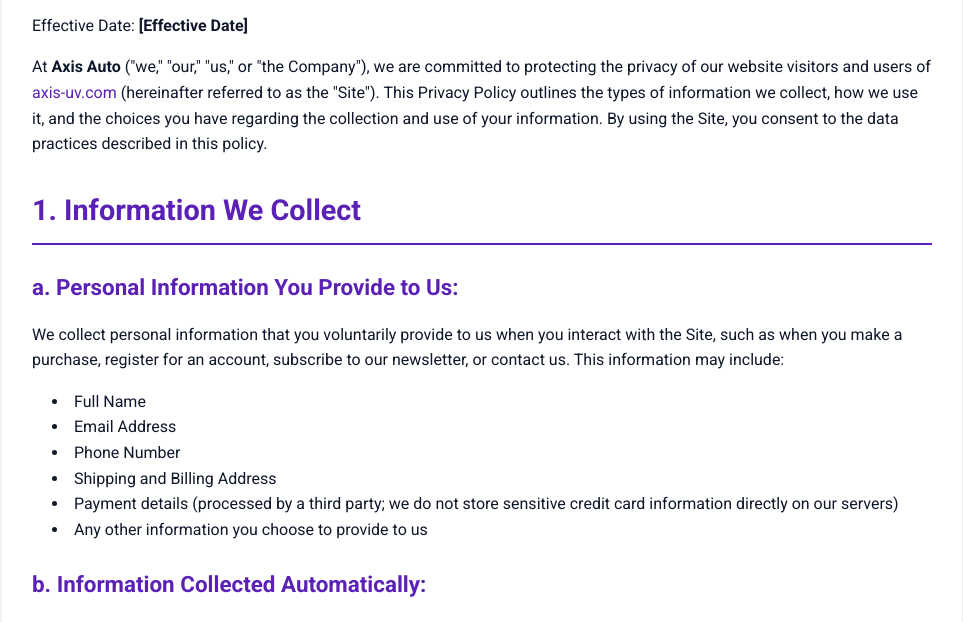
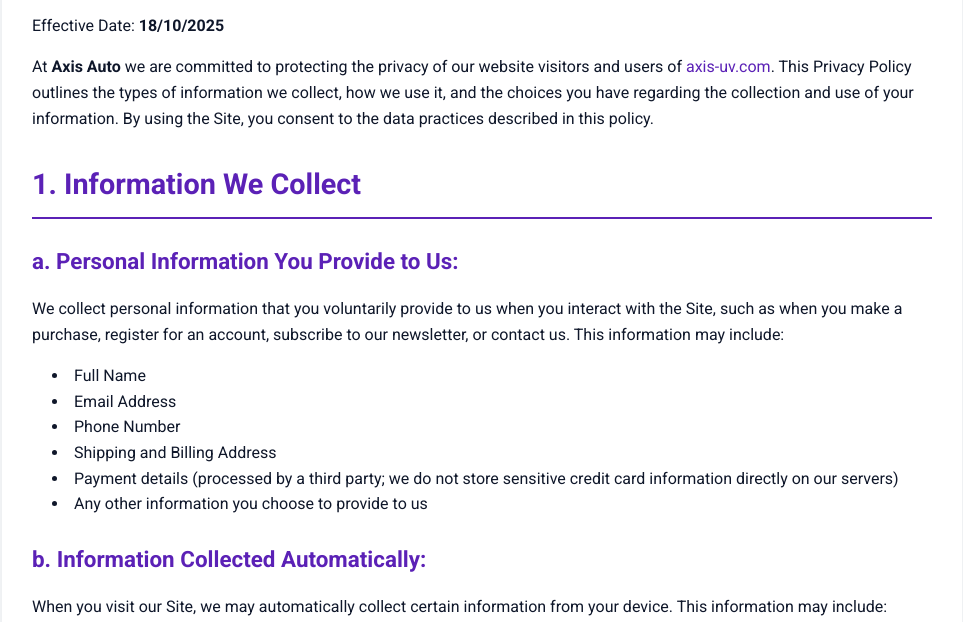
Before and after one commit to Axis-auto/uv, a website: page en/privacy-policy.html in a window 1280 px wide. Shown: the part 164-786 px from the top of the page, without its empty margins (158-1121 px from the left). Drawn offline with Linux system fonts and the light colour scheme.

Commit message:
Update effective date in privacy policy

```diff
--- a/en/privacy-policy.html
+++ b/en/privacy-policy.html
@@ -88,9 +88,9 @@
 <body>
     <div class="container">
         <h1>Privacy Policy</h1>
-        <p>Effective Date: <strong class="last-updated-date">[Effective Date]</strong></p>
+        <p>Effective Date: <strong class="last-updated-date">18/10/2025</strong></p>
 
-        <p>At <strong>Axis Auto</strong> ("we," "our," "us," or "the Company"), we are committed to protecting the privacy of our website visitors and users of <a href="https://axis-uv.com/">axis-uv.com</a> (hereinafter referred to as the "Site"). This Privacy Policy outlines the types of information we collect, how we use it, and the choices you have regarding the collection and use of your information. By using the Site, you consent to the data practices described in this policy.</p>
+        <p>At <strong>Axis Auto</strong>  we are committed to protecting the privacy of our website visitors and users of <a href="https://axis-uv.com/">axis-uv.com</a>. This Privacy Policy outlines the types of information we collect, how we use it, and the choices you have regarding the collection and use of your information. By using the Site, you consent to the data practices described in this policy.</p>
 
         <h2>1. Information We Collect</h2>
         <h3>a. Personal Information You Provide to Us:</h3>
```
